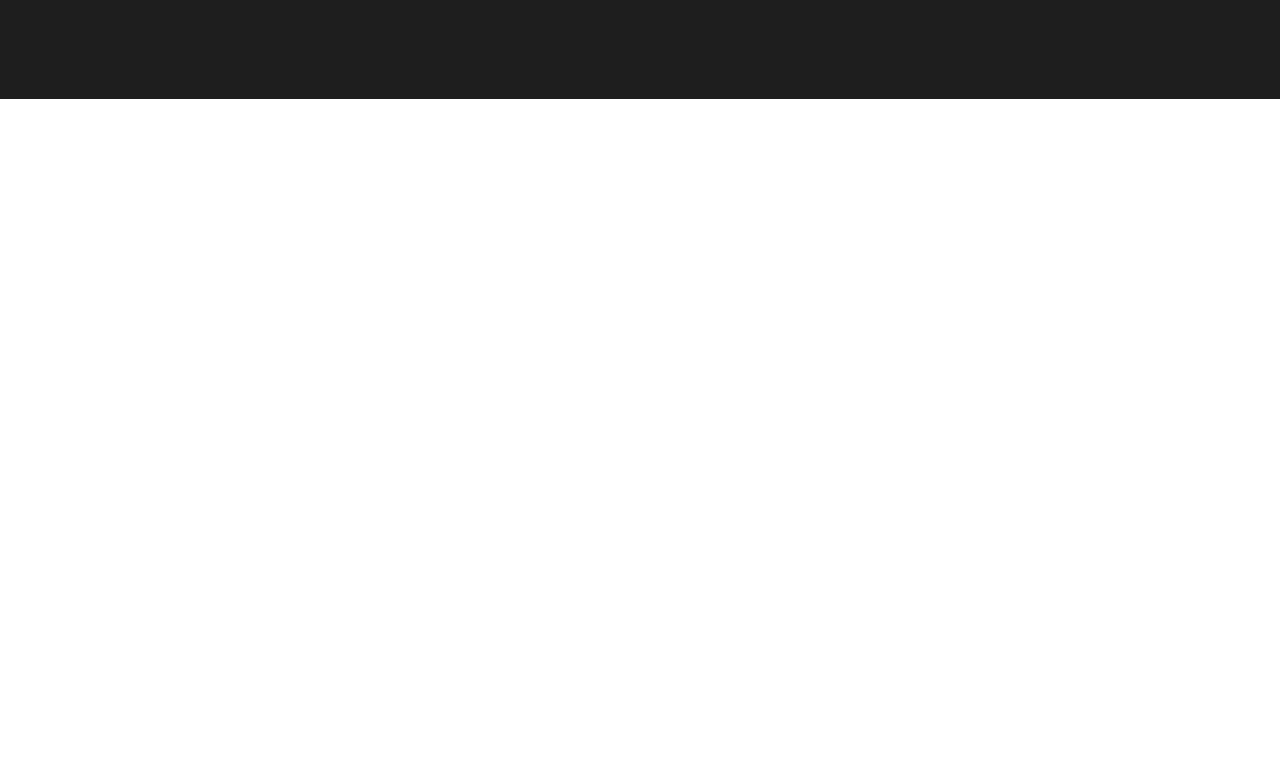
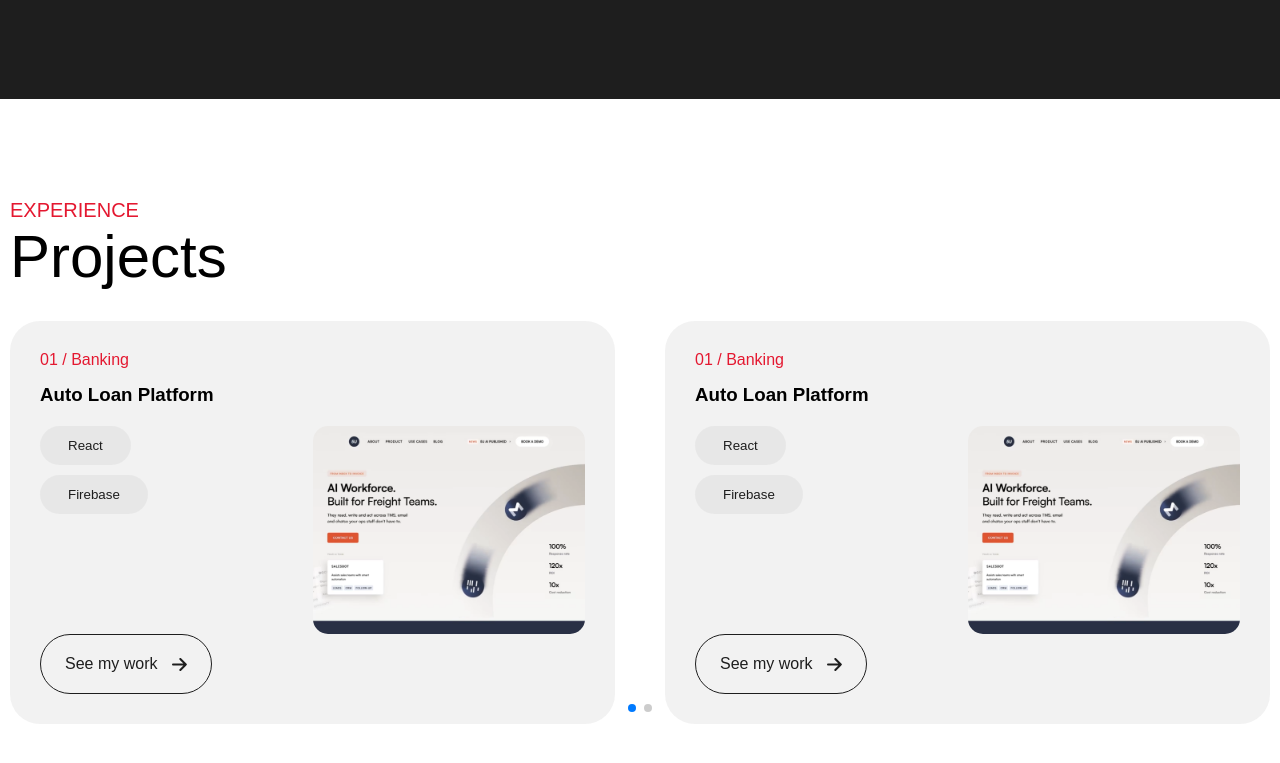
Before and after one commit to fullmetalldev/New-Portfolio, a React (Vite) app: page / in a window 1280 px wide. Shown: the part 2068-2831 px from the top of the page. Before the commit the page ends 2167 px from the top, so only its background shows below. Built offline with nearby package versions, Linux system fonts and the light colour scheme; a web font is replaced by a local one.

Commit message:
some changes

```diff
--- a/package.json
+++ b/package.json
@@ -12,7 +12,8 @@
   "dependencies": {
     "react": "^19.2.8",
     "react-dom": "^19.2.8",
-    "sass": "^1.102.0"
+    "sass": "^1.102.0",
+    "swiper": "^14.0.7"
   },
   "devDependencies": {
     "@babel/core": "^7.29.7",
--- a/src/App.jsx
+++ b/src/App.jsx
@@ -3,6 +3,7 @@ import Header from "./layout/Header/Header";
 import About from "./sections/About/About";
 import TechStack from "./sections/TechStack/TechStack";
 import Work from "./sections/Work/Work";
+import Projects from "./sections/Projects/Projects";
 
 function App() {
   return (
@@ -12,6 +13,7 @@ function App() {
         <About />
         <TechStack />
         <Work />
+        <Projects/>
       </main>
     </>
   );
--- /dev/null
+++ b/src/components/ProjectCard/ProjectCard.jsx
@@ -0,0 +1,24 @@
+import Button from "../Button/Button";
+import Skill from "../Skill/Skill";
+import "./ProjectCard.scss";
+import Sample from "./sample.png";
+
+const ProjectCard = () => {
+  return (
+    <div className="ProjectCard">
+      <span className="ProjectCard__id text-red">01 / Banking</span>
+      <h3 className="ProjectCard__title">Auto Loan Platform</h3>
+      <div className="ProjectCard__content">
+        <div className="ProjectCard__content_skills">
+          <Skill text="React" />
+          <Skill text="Firebase" />
+        </div>
+        <div className="ProjectCard__content_image">
+          <img src={Sample} />
+        </div>
+      </div>
+      <Button action={()=> null} outlined type="secondary" text="See my work" />
+    </div>
+  );
+};
+export default ProjectCard;
--- /dev/null
+++ b/src/components/ProjectCard/ProjectCard.scss
@@ -0,0 +1,39 @@
+.ProjectCard {
+  padding: 30px;
+  background: var(--primary-opacity-white);
+  border-radius: 30px;
+  &__title {
+    margin-top: 15px;
+    margin-bottom: 20px;
+  }
+  &__content {
+    display: flex;
+    &_image {
+      width: 50%;
+      overflow: hidden;
+      border-radius: 15px;
+      img {
+        width: 100%;
+        height: 100%;
+        object-fit: cover;
+      }
+    }
+    &_skills {
+      width: 50%;
+      display: flex;
+      align-items: flex-start;
+      flex-direction: column;
+      gap: 10px;
+      .Skill {
+        border: none;
+        background: var(--primary-opacity-white);
+        .Dot {
+          display: none;
+        }
+      }
+      .Skill:hover {
+        background: var(--primary-red);
+      }
+    }
+  }
+}
--- /dev/null
+++ b/src/sections/Projects/Projects.jsx
@@ -0,0 +1,46 @@
+import "./Projects.scss";
+import { Swiper, SwiperSlide } from "swiper/react";
+// Import Swiper styles
+import "swiper/css";
+import "swiper/css/effect-coverflow";
+import "swiper/css/pagination";
+// import required modules
+import { Pagination } from "swiper/modules";
+import ProjectCard from "../../components/ProjectCard/ProjectCard";
+
+const Projects = () => {
+  return (
+    <section className="Projects">
+      <div className="container">
+        <div className="Projects__content">
+          <h4 className="Projects__content_subtitle section-subtitle text-medium font-normal">
+            Experience
+          </h4>
+          <h2 className="Projects__content_title heading-1 font-normal">
+            <p>Projects</p>
+          </h2>
+
+          <Swiper
+            grabCursor={true}
+            slidesPerView={2}
+            spaceBetween={50}
+            pagination={true}
+            modules={[Pagination]}
+            className="mySwiper Projects__content_cards"
+          >
+            <SwiperSlide>
+              <ProjectCard />
+            </SwiperSlide>
+            <SwiperSlide>
+              <ProjectCard />
+            </SwiperSlide>
+            <SwiperSlide>
+              <ProjectCard />
+            </SwiperSlide>
+          </Swiper>
+        </div>
+      </div>
+    </section>
+  );
+};
+export default Projects;
--- /dev/null
+++ b/src/sections/Projects/Projects.scss
@@ -0,0 +1,12 @@
+.Projects {
+  &__content {
+    padding: 100px 0;
+    width: 100%;
+    &_cards {
+      width: 100%;
+    }
+    &_title {
+      margin-bottom: 30px;
+    }
+  }
+}
--- a/src/sections/Work/WorkAccordion/WorkAccordion.jsx
+++ b/src/sections/Work/WorkAccordion/WorkAccordion.jsx
@@ -3,16 +3,20 @@ import WorkExperience from "../experience.json";
 import "./WorkAccordion.scss";
 
 const WorkAccordion = () => {
-  const [openIndex, setOpenIndex] = useState(null);
+  const [openIndexes, setOpenIndexes] = useState([]);
 
   const toggleItem = (index) => {
-    setOpenIndex((currentIndex) => (currentIndex === index ? null : index));
+    setOpenIndexes((currentIndexes) =>
+      currentIndexes.includes(index)
+        ? currentIndexes.filter((item) => item !== index)
+        : [...currentIndexes, index]
+    );
   };
 
   return (
     <div className="WorkAccordion">
       {WorkExperience?.map((work, index) => {
-        const isOpen = openIndex === index;
+        const isOpen = openIndexes.includes(index);
 
         return (
           <div
```
Also changed, not shown: src/components/ProjectCard/sample.png (added), 1 other file (tests, documents, lock files or other folders).
